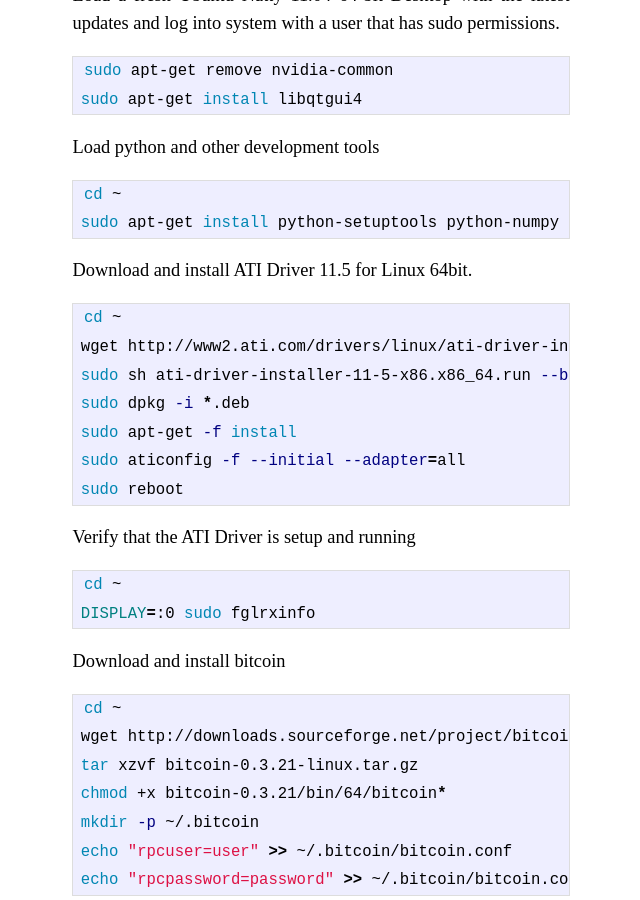
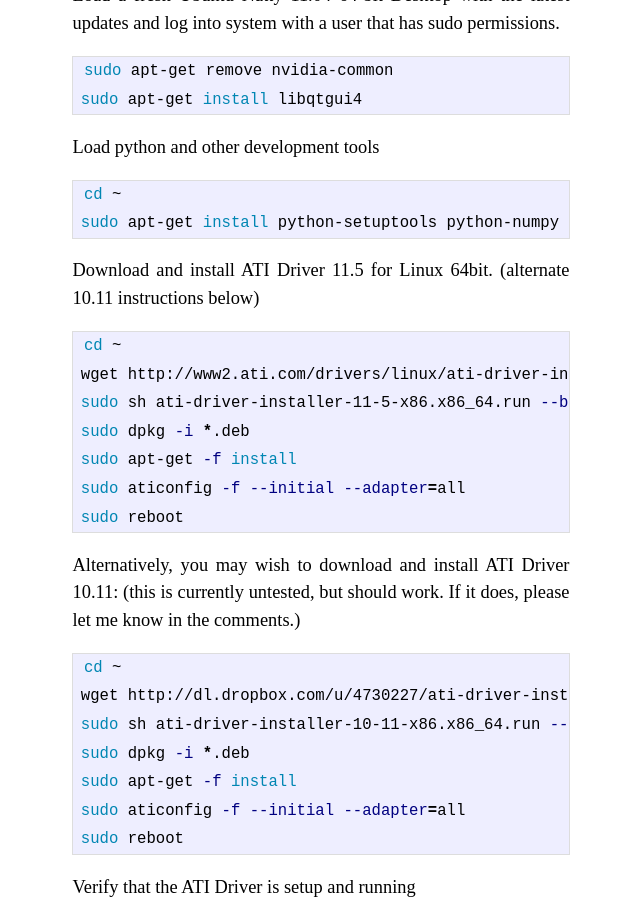
Before and after one commit to pthrasher/pthrasher.github.com, a Jekyll site: the page built from _posts/2011-06-07-ubuntu-bitcoin-mining.markdown, in a window 1280 px wide and 900 px high, scrolled down 548 px. Shown: the whole window, without its empty margins (319-959 px from the left). Built offline with Jekyll 4.4.1, drawn with Linux system fonts in a browser that asks for light colours; comment, search, counter and statistics services are not loaded.

Commit message:
added 10.11 instructions

```diff
--- a/_posts/2011-06-07-ubuntu-bitcoin-mining.markdown
+++ b/_posts/2011-06-07-ubuntu-bitcoin-mining.markdown
@@ -18,7 +18,7 @@ Load python and other development tools
 cd ~
 sudo apt-get install python-setuptools python-numpy subversion g++ libboost-all-dev
 {% endhighlight %}
-Download and install ATI Driver 11.5 for Linux 64bit.
+Download and install ATI Driver 11.5 for Linux 64bit. (alternate 10.11 instructions below)
 {% highlight bash %}
 cd ~
 wget http://www2.ati.com/drivers/linux/ati-driver-installer-11-5-x86.x86_64.run
@@ -28,6 +28,19 @@ sudo apt-get -f install
 sudo aticonfig -f --initial --adapter=all
 sudo reboot
 {% endhighlight %}
+
+Alternatively, you may wish to download and install ATI Driver 10.11:
+(this is currently untested, but should work. If it does, please let me know in the comments.)
+{% highlight bash %}
+cd ~
+wget http://dl.dropbox.com/u/4730227/ati-driver-installer-10-11-x86.x86_64.run
+sudo sh ati-driver-installer-10-11-x86.x86_64.run --buildpkg Ubuntu/natty
+sudo dpkg -i *.deb
+sudo apt-get -f install
+sudo aticonfig -f --initial --adapter=all
+sudo reboot
+{% endhighlight %}
+
 Verify that the ATI Driver is setup and running
 {% highlight bash %}
 cd ~
```
